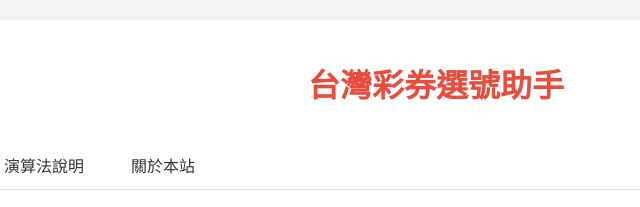
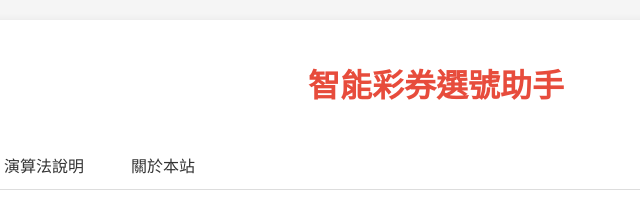
Before and after one commit to macrotechcom/taiwanlottery, a website: page index.html in a window 1280 px wide. Shown: the top 207 px of the page, 204-844 px from the left. Drawn offline with Linux system fonts and the light colour scheme.

Commit message:
Update index.html

```diff
--- a/index.html
+++ b/index.html
@@ -148,7 +148,7 @@
 </head>
 <body>
     <div class="container">
-        <h1>台灣彩券選號助手</h1>
+        <h1>智能彩券選號助手</h1>
 
         <div class="tabs">
             <div class="tab active" data-tab="generator">選號產生器</div>
```
